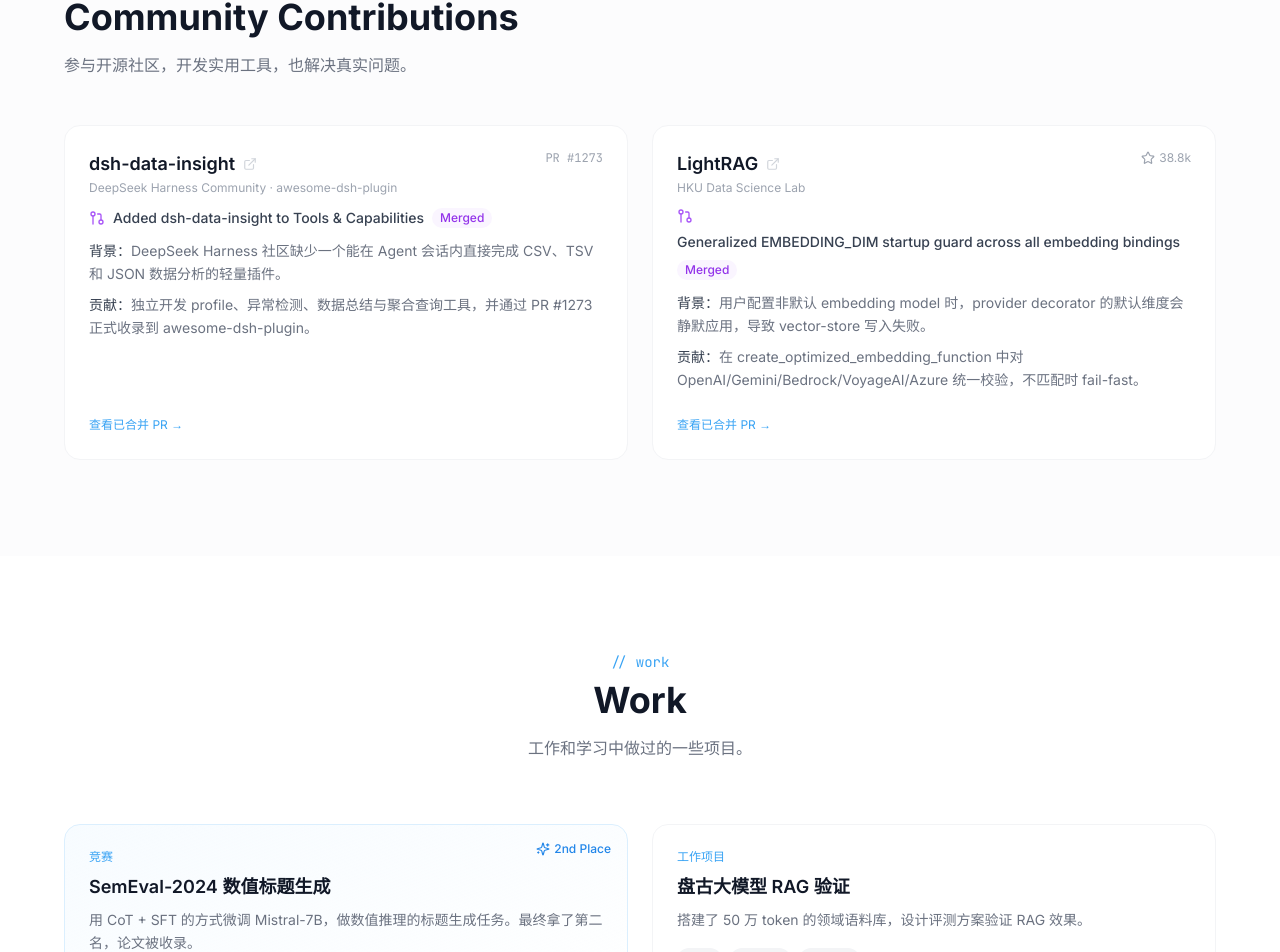
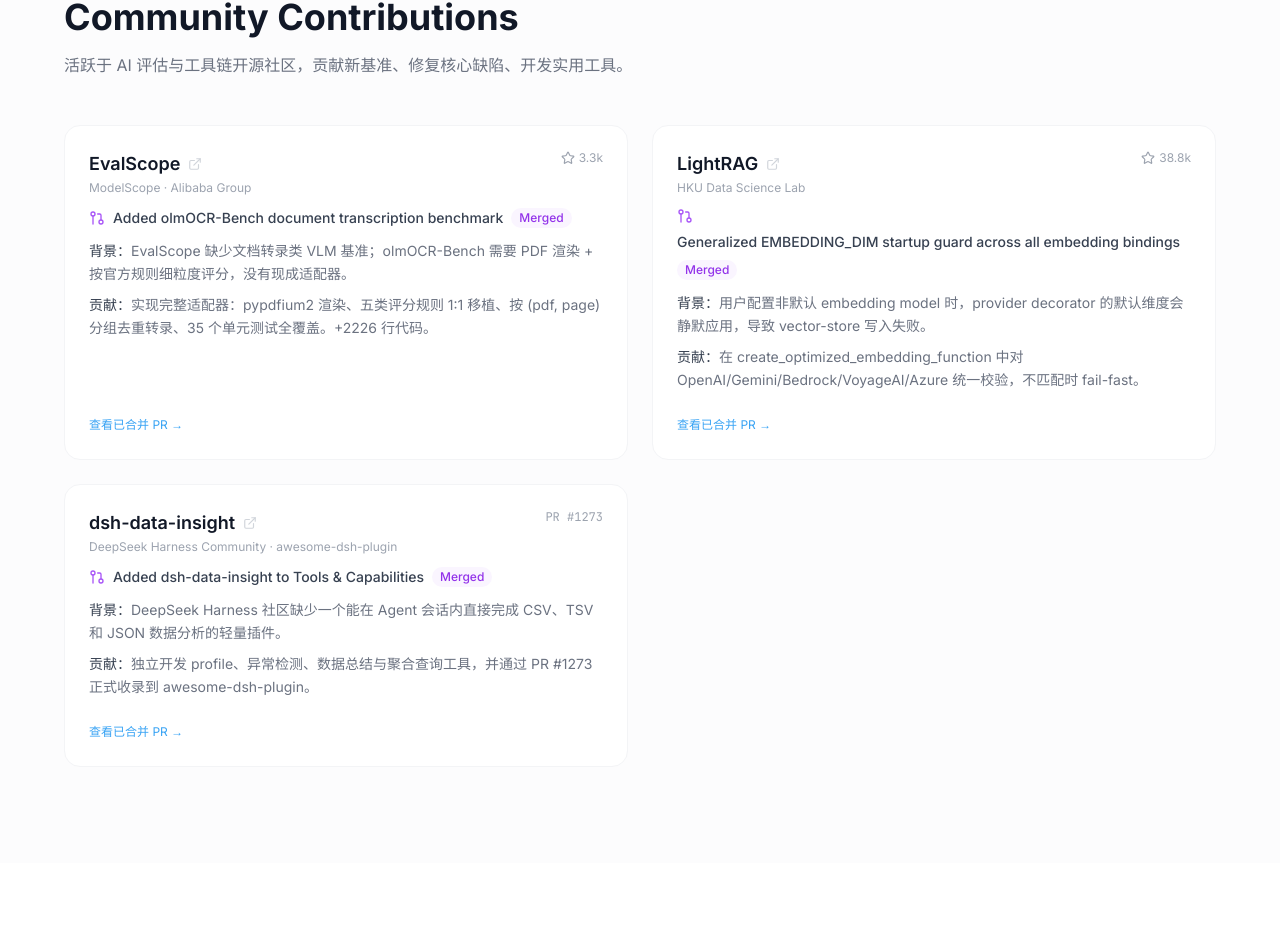
Before and after one commit to ClaireXi99/claire-portfolio, a Next.js app: page /claire-portfolio/ in a window 1280 px wide. Shown: the part 2243-3195 px from the top of the page. Built offline with nearby package versions, Linux system fonts and the light colour scheme.

Commit message:
feat: add EvalScope olmOCR-Bench contribution and reorder sections

```diff
--- a/src/components/CommunityContributionsSection.tsx
+++ b/src/components/CommunityContributionsSection.tsx
@@ -15,17 +15,17 @@
 
 const contributions: Contribution[] = [
   {
-    project: "dsh-data-insight",
-    repo: "https://github.com/ClaireXi99/dsh-data-insight",
-    org: "DeepSeek Harness Community · awesome-dsh-plugin",
-    contribution: "Added dsh-data-insight to Tools & Capabilities",
+    project: "EvalScope",
+    repo: "https://github.com/modelscope/evalscope",
+    stars: "3.3k",
+    org: "ModelScope · Alibaba Group",
+    contribution: "Added olmOCR-Bench document transcription benchmark",
     background:
-      "DeepSeek Harness 社区缺少一个能在 Agent 会话内直接完成 CSV、TSV 和 JSON 数据分析的轻量插件。",
+      "EvalScope 缺少文档转录类 VLM 基准；olmOCR-Bench 需要 PDF 渲染 + 按官方规则细粒度评分，没有现成适配器。",
     solution:
-      "独立开发 profile、异常检测、数据总结与聚合查询工具，并通过 PR #1273 正式收录到 awesome-dsh-plugin。",
-    pr: "https://github.com/awesome-dsh-plugin/awesome-dsh-plugin/pull/1273",
+      "实现完整适配器：pypdfium2 渲染、五类评分规则 1:1 移植、按 (pdf, page) 分组去重转录、35 个单元测试全覆盖。+2226 行代码。",
+    pr: "https://github.com/modelscope/evalscope/pull/1598",
     status: "Merged",
-    reference: "PR #1273",
   },
   {
     project: "LightRAG",
@@ -40,6 +40,19 @@
     pr: "https://github.com/HKUDS/LightRAG/pull/3646",
     status: "Merged",
   },
+  {
+    project: "dsh-data-insight",
+    repo: "https://github.com/ClaireXi99/dsh-data-insight",
+    org: "DeepSeek Harness Community · awesome-dsh-plugin",
+    contribution: "Added dsh-data-insight to Tools & Capabilities",
+    background:
+      "DeepSeek Harness 社区缺少一个能在 Agent 会话内直接完成 CSV、TSV 和 JSON 数据分析的轻量插件。",
+    solution:
+      "独立开发 profile、异常检测、数据总结与聚合查询工具，并通过 PR #1273 正式收录到 awesome-dsh-plugin。",
+    pr: "https://github.com/awesome-dsh-plugin/awesome-dsh-plugin/pull/1273",
+    status: "Merged",
+    reference: "PR #1273",
+  },
 ];
 
 export function CommunityContributionsSection() {
@@ -53,7 +66,7 @@
           Community Contributions
         </h2>
         <p className="text-gray-500 mb-12">
-          参与开源社区，开发实用工具，也解决真实问题。
+          活跃于 AI 评估与工具链开源社区，贡献新基准、修复核心缺陷、开发实用工具。
         </p>
 
         <div className="grid md:grid-cols-2 gap-6 items-stretch">
```
